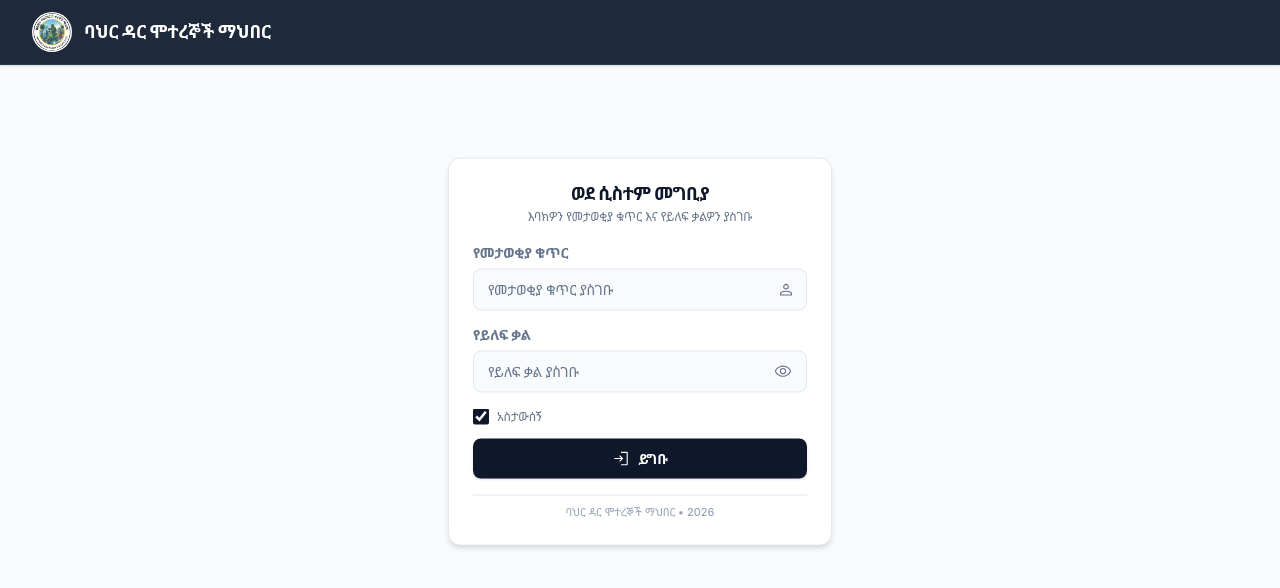
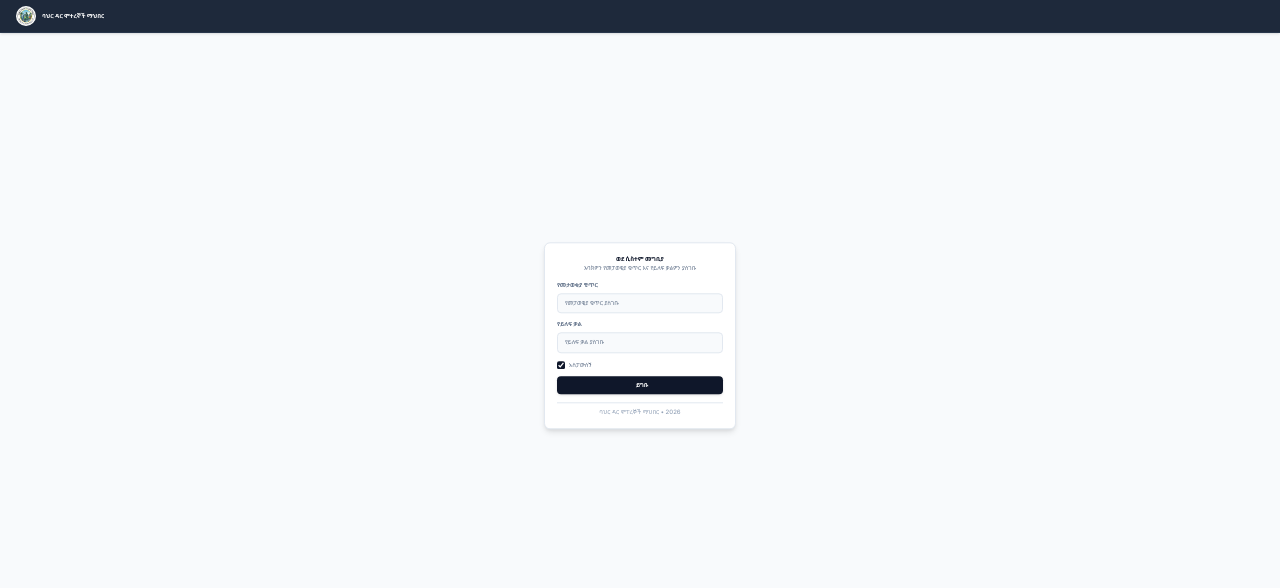
Before and after one commit to hardhustlekd-max/bmarail, a React (Vite) app: page / in a window 1280 px wide. Shown: the top 588 px of the page. Built offline with nearby package versions, Linux system fonts and the light colour scheme; no server answers; a web font is replaced by a local one.

Commit message:
style: adjust font size for Amharic script
Reduce font size to 0.5em for Amharic characters to improve visual consistency.

```diff
--- a/src/index.css
+++ b/src/index.css
@@ -293,6 +293,7 @@ body.lang-am,
 .amharic,
 [data-lang="am"] {
   font-family: 'Abyssinica SIL', 'Inter', 'Noto Sans Ethiopic', -apple-system, BlinkMacSystemFont, 'Segoe UI', Roboto, sans-serif;
+  font-size: 0.5em; /* Strategy A: Drastically reduced scale for Amharic */
 }
 
 /* Inside Amharic mode, buttons and inputs use the Amharic font stack */
```
